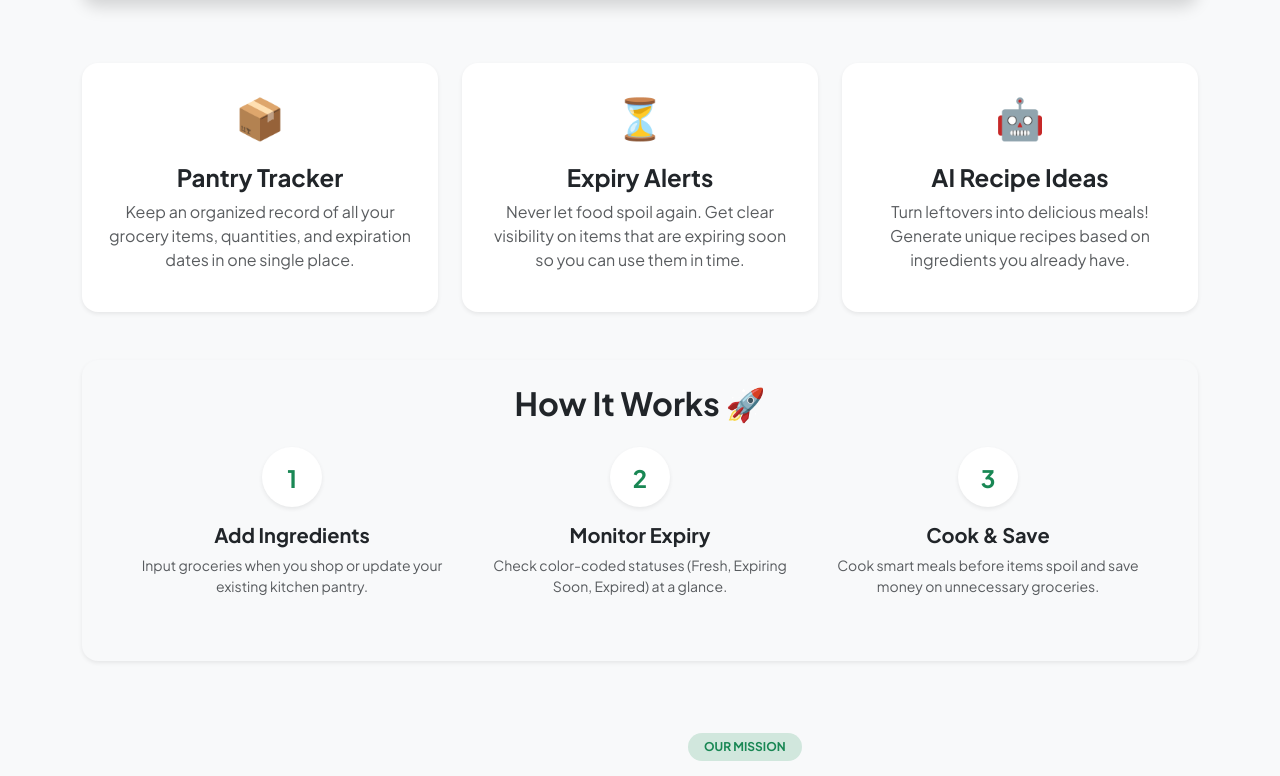
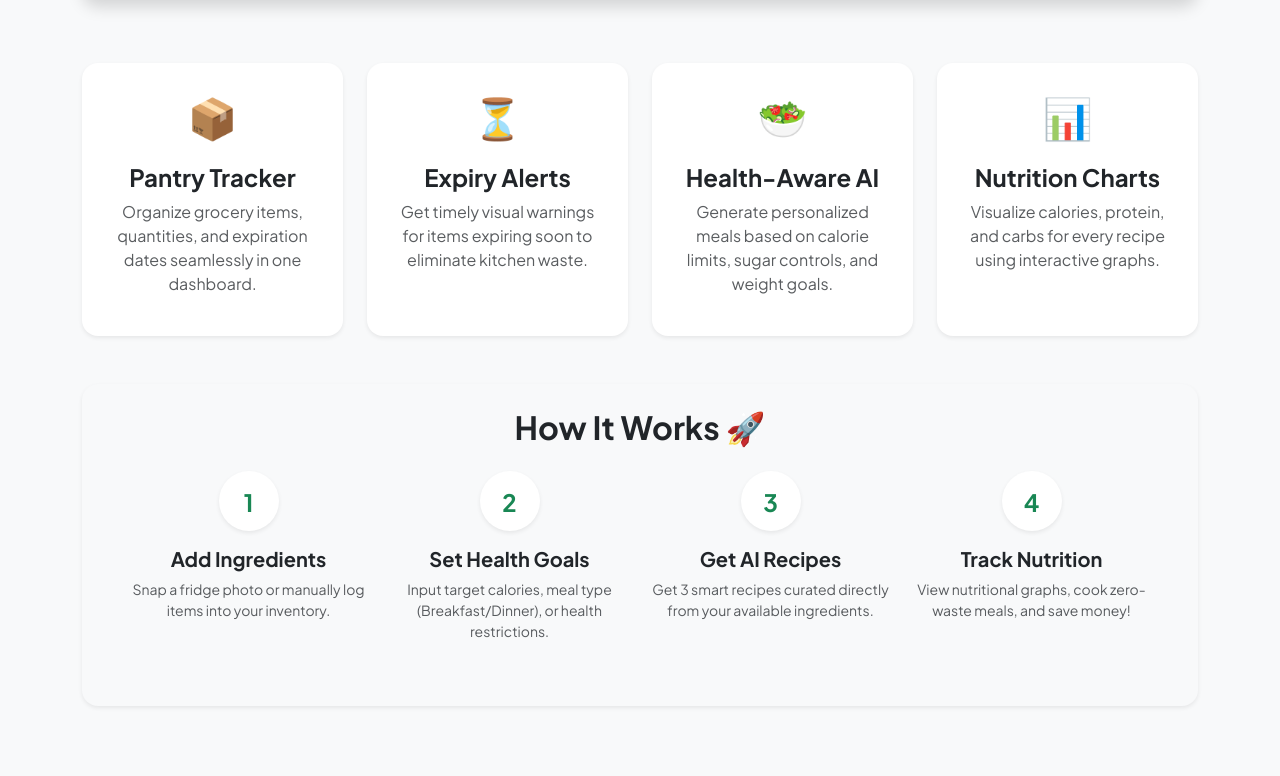
Before and after one commit to shenufernando/ZeroWaste-Kitchen, a Flask app: page / in a window 1280 px wide. Shown: the part 605-1381 px from the top of the page. Run offline with Flask 3, Linux system fonts and the light colour scheme.

Commit message:
UI: Refactor navbar layout, optimize spacing, and finalize footer with feature links

```diff
--- a/templates/base.html
+++ b/templates/base.html
@@ -4,44 +4,78 @@
     <meta charset="UTF-8">
     <meta name="viewport" content="width=device-width, initial-scale=1.0">
     <title>{% block title %}ZeroWaste Kitchen{% endblock %}</title>
+
     <!-- Bootstrap 5 CSS -->
     <link href="https://cdn.jsdelivr.net/npm/bootstrap@5.3.0/dist/css/bootstrap.min.css" rel="stylesheet">
+
     <!-- FontAwesome Icons -->
     <link rel="stylesheet" href="https://cdnjs.cloudflare.com/ajax/libs/font-awesome/6.4.0/css/all.min.css">
+
+    <!-- Bootstrap Icons (Footer Social Media Icons සඳහා අත්‍යවශ්‍යයි) -->
+    <link rel="stylesheet" href="https://cdn.jsdelivr.net/npm/bootstrap-icons@1.11.3/font/bootstrap-icons.min.css">
+
+    <!-- Custom CSS -->
     <link rel="stylesheet" href="{{ url_for('static', filename='css/style.css') }}">
-    <link rel="stylesheet" href="{{ url_for('static', filename='style.css') }}">
+
+    <style>
+        /* Smooth Scrolling for Anchor Links */
+        html {
+            scroll-behavior: smooth;
+        }
+        /* Footer Custom Styling */
+        .hover-white:hover {
+            color: #ffffff !important;
+            transition: color 0.2s ease-in-out;
+        }
+        .social-icon:hover {
+            opacity: 1 !important;
+            color: #198754 !important; /* Success Green on hover */
+            transition: all 0.2s ease-in-out;
+        }
+        .fs-7 {
+            font-size: 0.8rem;
+        }
+    </style>
 </head>
 <body class="bg-light d-flex flex-column min-vh-100">
 
     <!-- Modern & Feature-Rich Navigation Bar -->
+   <!-- Modern & Perfectly Spaced Navigation Bar -->
 <nav class="navbar navbar-expand-lg navbar-dark bg-success shadow-sm sticky-top py-3">
     <div class="container">
-            <a class="navbar-brand d-flex align-items-center gap-2 fw-bold fs-4" href="{{ url_for('home') }}">
+        <!-- Logo / Brand -->
+        <a class="navbar-brand d-flex align-items-center gap-2 fw-bold fs-4 me-lg-5" href="{{ url_for('home') }}">
             <span>🍃</span> ZeroWaste Kitchen
         </a>
+
+        <!-- Mobile Toggler -->
         <button class="navbar-toggler border-0" type="button" data-bs-toggle="collapse" data-bs-target="#navbarNav">
             <span class="navbar-toggler-icon"></span>
         </button>
+
+        <!-- Navbar Items -->
         <div class="collapse navbar-collapse" id="navbarNav">
-                <ul class="navbar-nav me-auto ms-lg-4">
+            <!-- Middle Links with generous spacing -->
+            <ul class="navbar-nav mx-auto gap-lg-3 my-2 my-lg-0">
                 <li class="nav-item">
-                        <a class="nav-link text-white opacity-90 fw-semibold" href="{{ url_for('home') }}">Home</a>
+                    <a class="nav-link text-white opacity-90 fw-semibold px-3 hover-white" href="{{ url_for('home') }}">Home</a>
                 </li>
                 <li class="nav-item">
-                        <a class="nav-link text-white opacity-90 fw-semibold" href="#features">Features</a>
+                    <a class="nav-link text-white opacity-90 fw-semibold px-3 hover-white" href="#features">Features</a>
                 </li>
                 <li class="nav-item">
-                        <a class="nav-link text-white opacity-90 fw-semibold" href="#how-it-works">How It Works</a>
+                    <a class="nav-link text-white opacity-90 fw-semibold px-3 hover-white" href="#how-it-works">How It Works</a>
                 </li>
                 <li class="nav-item">
-                        <a class="nav-link text-white opacity-90 fw-semibold" href="#about">About Us</a>
+                    <a class="nav-link text-white opacity-90 fw-semibold px-3 hover-white" href="#about">About Us</a>
                 </li>
             </ul>
 
+            <!-- Right Buttons -->
             <ul class="navbar-nav ms-auto align-items-lg-center gap-2">
                 {% if current_user.is_authenticated %}
                     <li class="nav-item">
-                            <a class="nav-link text-white fw-semibold" href="{{ url_for('home') }}">Dashboard</a>
+                        <a class="nav-link text-white fw-semibold hover-white" href="{{ url_for('home') }}">Dashboard</a>
                     </li>
                     <li class="nav-item ms-lg-2">
                         <span class="badge bg-warning text-dark px-3 py-2 rounded-pill fw-semibold">Plan: {{ current_user.plan_type }}</span>
@@ -51,7 +85,7 @@
                     </li>
                 {% else %}
                     <li class="nav-item">
-                            <a class="nav-link text-white fw-semibold" href="{{ url_for('login') }}">Login</a>
+                        <a class="nav-link text-white fw-semibold hover-white" href="{{ url_for('login') }}">Login</a>
                     </li>
                     <li class="nav-item ms-lg-2">
                         <a class="btn btn-warning text-dark fw-bold rounded-pill px-4 shadow-sm" href="{{ url_for('register') }}">Register</a>
@@ -69,7 +103,7 @@
                 {% for category, message in messages %}
                     <div class="alert alert-{{ category }} alert-dismissible fade show shadow-sm" role="alert">
                         {{ message }}
-                        <button type="button" class="btn-close" data-bs-dismiss="alert"></button>
+                        <button type="button" class="btn-close" data-bs-dismiss="alert" aria-label="Close"></button>
                     </div>
                 {% endfor %}
             {% endif %}
@@ -81,14 +115,72 @@
         {% block content %}{% endblock %}
     </main>
 
-    <!-- Footer -->
-    <footer class="bg-dark text-white text-center py-3 mt-auto">
+    <!-- Footer Section -->
+   <!-- Footer Section -->
+<footer class="bg-dark text-light pt-5 pb-4 mt-auto">
     <div class="container">
-            <small>&copy; 2026 ZeroWaste Kitchen - Minimize Waste, Save Money 🍃</small>
+        <div class="row g-4">
+
+            <!-- Left Column: Branding & Newsletter -->
+            <div class="col-lg-5 col-md-12">
+                <h4 class="fw-bold text-success mb-3">🌿 ZeroWaste Kitchen</h4>
+                <p class="text-secondary small mb-4" style="max-width: 400px;">
+                    From smart inventory tracking to personalized AI recipes, we provide everything you need to convert your kitchen into a zero-waste zone.
+                </p>
+                <h6 class="fw-semibold text-white mb-2">Stay up-to-date with ZeroWaste Kitchen!</h6>
+
+                <!-- Newsletter Form -->
+                <form class="d-flex gap-2 mb-2" style="max-width: 400px;" action="#" method="POST">
+                    <input type="email" class="form-control rounded-pill px-3" placeholder="Enter your email" required>
+                    <button class="btn btn-success rounded-pill px-4 fw-bold text-nowrap" type="submit">Subscribe</button>
+                </form>
+                <small class="text-muted d-block fs-7">*Get weekly eco-friendly cooking tips and feature updates.</small>
+            </div>
+
+            <!-- Middle Column: Explore / Core Features (Navigation වෙනුවට) -->
+            <div class="col-lg-3 col-md-6 ps-lg-5">
+                <h5 class="fw-bold text-white mb-3">Explore</h5>
+                <ul class="list-unstyled text-secondary small lh-lg mb-0">
+                    <li><a href="#features" class="text-decoration-none text-secondary hover-white">Smart Pantry Tracker</a></li>
+                    <li><a href="#features" class="text-decoration-none text-secondary hover-white">AI Recipe Generator</a></li>
+                    <li><a href="#features" class="text-decoration-none text-secondary hover-white">Health & Nutrition Analytics</a></li>
+                    <li><a href="#how-it-works" class="text-decoration-none text-secondary hover-white">How It Works</a></li>
+                    <li><a href="#about" class="text-decoration-none text-secondary hover-white">About Us</a></li>
+                </ul>
+            </div>
+
+            <!-- Right Column: Contact & Social -->
+            <div class="col-lg-4 col-md-6">
+                <h5 class="fw-bold text-white mb-3">Connect With Us</h5>
+                <p class="text-secondary small mb-2">Have questions or suggestions? Reach out to us anytime!</p>
+                <a href="mailto:support@zerowastekitchen.com" class="text-success text-decoration-none fw-semibold small d-block mb-3">support@zerowastekitchen.com</a>
+
+                <!-- Social Media Icons (GitHub අයින් කර YouTube/Pinterest දමා ඇත) -->
+                <div class="d-flex gap-3 fs-5">
+                    <a href="#" class="text-light opacity-75 social-icon" aria-label="Instagram"><i class="bi bi-instagram"></i></a>
+                    <a href="#" class="text-light opacity-75 social-icon" aria-label="Facebook"><i class="bi bi-facebook"></i></a>
+                    <a href="#" class="text-light opacity-75 social-icon" aria-label="TikTok"><i class="bi bi-tiktok"></i></a>
+                    <a href="#" class="text-light opacity-75 social-icon" aria-label="YouTube"><i class="bi bi-youtube"></i></a>
+                </div>
+            </div>
+
+        </div>
+
+        <hr class="border-secondary my-4 opacity-25">
+
+        <!-- Bottom Copyright -->
+        <div class="row align-items-center">
+            <div class="col-md-6 text-center text-md-start">
+                <p class="text-secondary small mb-0">&copy; 2026 ZeroWaste Kitchen. All rights reserved.</p>
+            </div>
+            <div class="col-md-6 text-center text-md-end mt-2 mt-md-0">
+                <a href="#" class="text-secondary text-decoration-none small me-3 hover-white">Privacy Policy</a>
+                <a href="#" class="text-secondary text-decoration-none small hover-white">Terms of Service</a>
+            </div>
+        </div>
     </div>
 </footer>
-
-    <!-- Bootstrap JS -->
+    <!-- Bootstrap JS Bundle -->
     <script src="https://cdn.jsdelivr.net/npm/bootstrap@5.3.0/dist/js/bootstrap.bundle.min.js"></script>
     <script src="{{ url_for('static', filename='js/main.js') }}"></script>
 </body>
--- a/templates/index.html
+++ b/templates/index.html
@@ -15,7 +15,7 @@
             <div class="hero-overlay d-flex align-items-center justify-content-center text-center p-5">
                 <div class="text-white py-5 px-3" style="max-width: 800px;">
                     <h1 class="display-4 fw-bold mb-3">Welcome to ZeroWaste Kitchen 🌿</h1>
-                    <p class="lead fs-4 opacity-90 mb-4">Track your pantry, reduce food waste, and get AI-generated recipes from ingredients you already have!</p>
+                    <p class="lead fs-4 opacity-90 mb-4">Track your pantry, reduce food waste, and get personalized AI recipes tailored to your health goals!</p>
                     <div class="d-flex justify-content-center gap-3">
                         <a href="{{ url_for('register') }}" class="btn btn-success btn-lg px-4 py-2 rounded-pill fw-bold shadow">Get Started (Free)</a>
                         <a href="{{ url_for('login') }}" class="btn btn-outline-light btn-lg px-4 py-2 rounded-pill fw-semibold">Login</a>
@@ -41,8 +41,8 @@
         <div class="carousel-item hero-slide-3">
             <div class="hero-overlay d-flex align-items-center justify-content-center text-center p-5">
                 <div class="text-white py-5 px-3" style="max-width: 800px;">
-                    <h1 class="display-4 fw-bold mb-3">AI-Powered Recipe Magic 🤖</h1>
-                    <p class="lead fs-4 opacity-90 mb-4">Turn leftovers into gourmet meals with a single click. Save money while eating delicious food.</p>
+                    <h1 class="display-4 fw-bold mb-3">AI & Health-Aware Recipes 🤖🥗</h1>
+                    <p class="lead fs-4 opacity-90 mb-4">Generate custom recipes based on leftovers, calorie limits, sugar levels, and dietary goals!</p>
                     <div class="d-flex justify-content-center gap-3">
                         <a href="{{ url_for('register') }}" class="btn btn-success btn-lg px-4 py-2 rounded-pill fw-bold shadow">Try AI Recipes</a>
                     </div>
@@ -62,25 +62,32 @@
 
 <!-- Features Section -->
 <div id="features" class="row g-4 mb-5 pt-3">
-    <div class="col-md-4">
+    <div class="col-md-3">
         <div class="card h-100 border-0 shadow-sm text-center p-4 rounded-4">
             <div class="fs-1 text-success mb-3">📦</div>
             <h4 class="fw-bold mb-2">Pantry Tracker</h4>
-            <p class="text-muted">Keep an organized record of all your grocery items, quantities, and expiration dates in one single place.</p>
+            <p class="text-muted">Organize grocery items, quantities, and expiration dates seamlessly in one dashboard.</p>
         </div>
     </div>
-    <div class="col-md-4">
+    <div class="col-md-3">
         <div class="card h-100 border-0 shadow-sm text-center p-4 rounded-4">
             <div class="fs-1 text-warning mb-3">⏳</div>
             <h4 class="fw-bold mb-2">Expiry Alerts</h4>
-            <p class="text-muted">Never let food spoil again. Get clear visibility on items that are expiring soon so you can use them in time.</p>
+            <p class="text-muted">Get timely visual warnings for items expiring soon to eliminate kitchen waste.</p>
         </div>
     </div>
-    <div class="col-md-4">
+    <div class="col-md-3">
         <div class="card h-100 border-0 shadow-sm text-center p-4 rounded-4">
-            <div class="fs-1 text-success mb-3">🤖</div>
-            <h4 class="fw-bold mb-2">AI Recipe Ideas</h4>
-            <p class="text-muted">Turn leftovers into delicious meals! Generate unique recipes based on ingredients you already have.</p>
+            <div class="fs-1 text-danger mb-3">🥗</div>
+            <h4 class="fw-bold mb-2">Health-Aware AI</h4>
+            <p class="text-muted">Generate personalized meals based on calorie limits, sugar controls, and weight goals.</p>
+        </div>
+    </div>
+    <div class="col-md-3">
+        <div class="card h-100 border-0 shadow-sm text-center p-4 rounded-4">
+            <div class="fs-1 text-info mb-3">📊</div>
+            <h4 class="fw-bold mb-2">Nutrition Charts</h4>
+            <p class="text-muted">Visualize calories, protein, and carbs for every recipe using interactive graphs.</p>
         </div>
     </div>
 </div>
@@ -89,20 +96,25 @@
 <div id="how-it-works" class="card border-0 shadow-sm p-5 mb-5 rounded-4 bg-light pt-4">
     <h2 class="text-center fw-bold mb-4 text-dark">How It Works 🚀</h2>
     <div class="row text-center g-4">
-        <div class="col-md-4">
+        <div class="col-md-3">
             <div class="bg-white p-3 rounded-circle d-inline-block mb-3 shadow-sm text-success fw-bold fs-4" style="width: 60px; height: 60px; line-height: 30px;">1</div>
             <h5 class="fw-bold">Add Ingredients</h5>
-            <p class="text-muted small">Input groceries when you shop or update your existing kitchen pantry.</p>
+            <p class="text-muted small">Snap a fridge photo or manually log items into your inventory.</p>
         </div>
-        <div class="col-md-4">
+        <div class="col-md-3">
             <div class="bg-white p-3 rounded-circle d-inline-block mb-3 shadow-sm text-success fw-bold fs-4" style="width: 60px; height: 60px; line-height: 30px;">2</div>
-            <h5 class="fw-bold">Monitor Expiry</h5>
-            <p class="text-muted small">Check color-coded statuses (Fresh, Expiring Soon, Expired) at a glance.</p>
+            <h5 class="fw-bold">Set Health Goals</h5>
+            <p class="text-muted small">Input target calories, meal type (Breakfast/Dinner), or health restrictions.</p>
         </div>
-        <div class="col-md-4">
+        <div class="col-md-3">
             <div class="bg-white p-3 rounded-circle d-inline-block mb-3 shadow-sm text-success fw-bold fs-4" style="width: 60px; height: 60px; line-height: 30px;">3</div>
-            <h5 class="fw-bold">Cook & Save</h5>
-            <p class="text-muted small">Cook smart meals before items spoil and save money on unnecessary groceries.</p>
+            <h5 class="fw-bold">Get AI Recipes</h5>
+            <p class="text-muted small">Get 3 smart recipes curated directly from your available ingredients.</p>
+        </div>
+        <div class="col-md-3">
+            <div class="bg-white p-3 rounded-circle d-inline-block mb-3 shadow-sm text-success fw-bold fs-4" style="width: 60px; height: 60px; line-height: 30px;">4</div>
+            <h5 class="fw-bold">Track Nutrition</h5>
+            <p class="text-muted small">View nutritional graphs, cook zero-waste meals, and save money!</p>
         </div>
     </div>
 </div>
@@ -114,12 +126,12 @@
     </div>
     <div class="col-lg-6 ps-lg-5">
         <span class="badge bg-success-subtle text-success fw-bold px-3 py-2 rounded-pill mb-3">OUR MISSION</span>
-        <h2 class="display-6 fw-bold mb-3 text-dark">Smart Cooking, Zero Waste, Happy Planet 🌍</h2>
+        <h2 class="display-6 fw-bold mb-3 text-dark">Smart Cooking, Zero Waste, Healthy Life 🌍</h2>
         <p class="text-secondary lead fs-6 mb-4">
-            At <strong>ZeroWaste Kitchen</strong>, we believe every meal matters. Millions of tons of edible food go to waste each year simply because it gets forgotten in the back of the fridge.
+            At <strong>ZeroWaste Kitchen</strong>, we combine sustainability with personalized nutrition. Don't just save leftover ingredients—turn them into meals that align with your personal health goals.
         </p>
         <p class="text-muted mb-4">
-            Our platform helps smart households manage their grocery inventory effortlessly, receive timely expiration warnings, and discover creative recipes generated by AI to turn leftover ingredients into culinary masterpieces.
+            Our platform helps households manage pantry inventory, receive expiry alerts, and harness AI to generate healthy recipes complete with macro-nutrient tracking.
         </p>
 
         <!-- Key Highlights -->
@@ -127,13 +139,13 @@
             <div class="col-4">
                 <div class="p-3 bg-white rounded-3 shadow-sm border">
                     <h3 class="fw-bold text-success mb-0">100%</h3>
-                    <small class="text-muted">Free to Use</small>
+                    <small class="text-muted">Smart Tracking</small>
                 </div>
             </div>
             <div class="col-4">
                 <div class="p-3 bg-white rounded-3 shadow-sm border">
                     <h3 class="fw-bold text-success mb-0">AI</h3>
-                    <small class="text-muted">Recipes</small>
+                    <small class="text-muted">Health Recipes</small>
                 </div>
             </div>
             <div class="col-4">
@@ -151,8 +163,8 @@
      style="background: linear-gradient(rgba(0,0,0,0.4), rgba(0,0,0,0.4)), url('https://images.unsplash.com/photo-1542838132-92c53300491e?q=80&w=1200&auto=format&fit=crop') center/cover no-repeat;">
     <div class="row align-items-center py-4">
         <div class="col-md-8">
-            <h2 class="display-6 fw-bold mb-2">Ready to Start Reducing Waste? 🌿</h2>
-            <p class="fs-5 opacity-90 mb-0">Join ZeroWaste Kitchen today and take control of your kitchen!</p>
+            <h2 class="display-6 fw-bold mb-2">Ready to Eat Healthy & Reduce Waste? 🌿</h2>
+            <p class="fs-5 opacity-90 mb-0">Join ZeroWaste Kitchen today and transform your cooking!</p>
         </div>
         <div class="col-md-4 text-md-end mt-4 mt-md-0">
             <a href="{{ url_for('register') }}" class="btn btn-light text-success btn-lg px-4 rounded-pill fw-bold shadow">Create Free Account</a>
```
Lines whose indentation alone changed are shown as unchanged.
